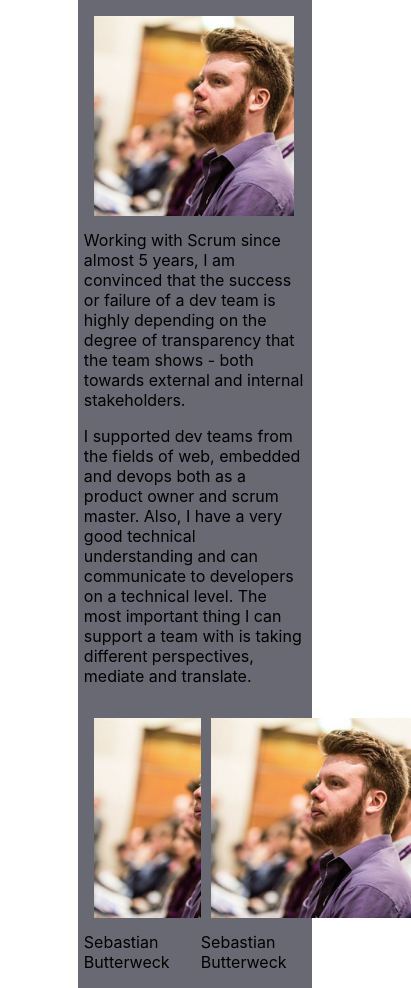
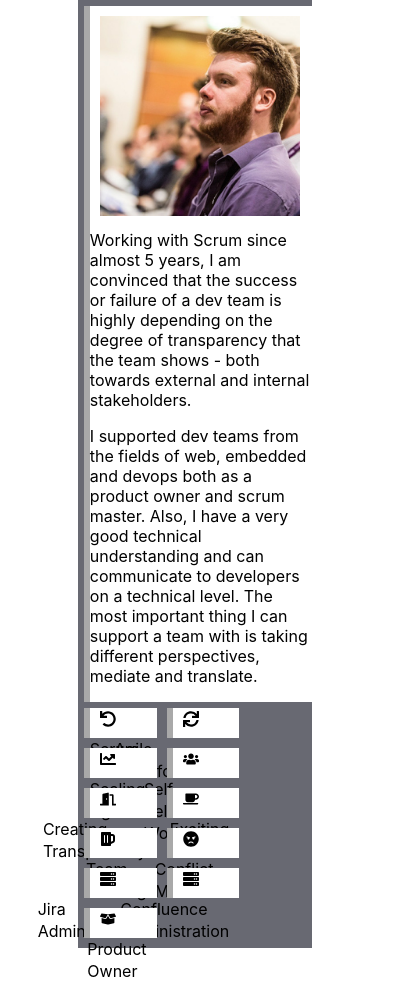
Before and after one commit to Butterweck/butt3rweck.com, a React (Create React App) app: page / in a window 390 px wide. Shown: the whole page, 411 px wide, since content can reach past the window. Built offline with nearby package versions, Linux system fonts and the light colour scheme.

Commit message:
implemented stump for offers, parameterized skills, destroyed img responsiveness :/

```diff
--- a/package.json
+++ b/package.json
@@ -5,6 +5,7 @@
   "dependencies": {
     "react": "^16.7.0",
     "react-dom": "^16.7.0",
+    "react-icons": "^3.2.2",
     "react-scripts": "2.1.2"
   },
   "scripts": {
--- a/src/App.css
+++ b/src/App.css
@@ -12,7 +12,7 @@
   height: auto;
   margin-left: 2.5%;
   margin-right: 2.5%;
-  margin-top:2.5%;
+  margin-top: 2.5%;
 }
 
 .Full {
@@ -31,9 +31,48 @@
 
 .Header-Image {
   float: left;
-  margin: 10px;
+  margin-right: 10px;
+  margin-left: 10px;
+  margin-top: 10px;
+  margin-bottom: 10px;
 }
 
-.Header-Text {
+.Icon {
+  float: left;
+  margin-left: 10px;
+  margin-right: 10px;
+  height: 30px;
+}
+
+.Icon-Tag {
+  vertical-align: middle;
+}
+.Text {
   display: inline;
 }
+
+.Icon-Text {
+  float: right;
+  margin-right: 10px;
+  height: 30px;
+}
+
+p.Next-To-Icon {
+  display: inline;
+  vertical-align: middle;
+}
+
+.Skill {
+  border-left: 6px solid darkgray;
+  margin-right: 10px;
+  margin-bottom: 10px;
+  background-color: white;
+  width: 30%;
+  float: left;
+  height: 30px;
+}
+
+.Header {
+  border-left: 6px solid darkgray;
+  background-color: white;
+}
--- a/src/App.js
+++ b/src/App.js
@@ -2,6 +2,8 @@ import React, { Component } from "react";
 import "./App.css";
 import { Header } from "./components/Header";
 import { Offers } from "./components/Offers";
+import { Projects } from "./components/Projects";
+import { Quotes } from "./components/Quotes";
 
 class App extends Component {
   render() {
@@ -9,7 +11,6 @@ class App extends Component {
       <div class="App">
         <Header />
         <Offers />
-        <Offers />
       </div>
     );
   }
--- a/src/components/Header.js
+++ b/src/components/Header.js
@@ -9,7 +9,7 @@ export class Header extends Component {
         <div class="Header-Image">
           <img class="Image" src={logo} alt="logo" />
         </div>
-        <div class="Header-Text">
+        <div class="Text">
           <p>
             Working with Scrum since almost 5 years, I am convinced that the
             success or failure of a dev team is highly depending on the degree
--- a/src/components/Offers.js
+++ b/src/components/Offers.js
@@ -1,17 +1,22 @@
 import React, { Component } from "react";
-import logo from "../imgs/profile.jpg";
 import "../App.css";
+import { Skill } from "./Skill";
 
 export class Offers extends Component {
   render() {
     return (
-      <div class="All Half">
-          <div class="Header-Image">
-            <img class="Image" src={logo} alt="logo" />
-          </div>
-          <div class="Header-Text">
-            <p>Sebastian Butterweck</p>
-          </div>
+      <div class="All Full">
+        <Skill icon="FaUndo" description="Scrum Master" />
+        <Skill icon="FaSync" description="Agile Transformation" />
+        <Skill icon="FaChartLine" description="Scaling Agile" />
+        <Skill icon="FaUsers" description="Self Selection Workshops" />
+        <Skill icon="FaDoorOpen" description="Creating Transparency" />
+        <Skill icon="FaCoffee" description="Exciting Retros" />
+        <Skill icon="FaBeer" description="Team Building" />
+        <Skill icon="FaAngry" description="Conflict Mediation" />
+        <Skill icon="FaServer" description="Jira Administration" />
+        <Skill icon="FaServer" description="Confluence Administration" />
+        <Skill icon="FaBoxOpen" description="Product Owner" />
       </div>
     );
   }
--- a/src/components/Projects.js
+++ b/src/components/Projects.js
@@ -0,0 +1,18 @@
+import React, { Component } from "react";
+import logo from "../imgs/profile.jpg";
+import "../App.css";
+
+export class Projects extends Component {
+  render() {
+    return (
+      <div class="All Half">
+          <div class="Header-Image">
+            <img class="Image" src={logo} alt="logo" />
+          </div>
+          <div class="Text">
+            <p>Sebastian Butterweck</p>
+          </div>
+      </div>
+    );
+  }
+}
--- a/src/components/Quotes.js
+++ b/src/components/Quotes.js
@@ -0,0 +1,18 @@
+import React, { Component } from "react";
+import logo from "../imgs/profile.jpg";
+import "../App.css";
+
+export class Quotes extends Component {
+  render() {
+    return (
+      <div class="All Half">
+          <div class="Header-Image">
+            <img class="Image" src={logo} alt="logo" />
+          </div>
+          <div class="Text">
+            <p>Sebastian Butterweck</p>
+          </div>
+      </div>
+    );
+  }
+}
--- /dev/null
+++ b/src/components/Skill.js
@@ -0,0 +1,68 @@
+import React, { Component } from "react";
+import "../App.css";
+import { FaBeer } from "react-icons/fa";
+import { FaAngry } from "react-icons/fa";
+import { FaQuestion } from "react-icons/fa";
+import { FaServer } from "react-icons/fa";
+import { FaCoins } from "react-icons/fa";
+import { FaBoxOpen } from "react-icons/fa";
+import { FaCoffee } from "react-icons/fa";
+import { FaChartLine } from "react-icons/fa";
+import { FaDoorOpen } from "react-icons/fa";
+import { FaUndo } from "react-icons/fa";
+import { FaUsers } from "react-icons/fa";
+import { FaSync } from "react-icons/fa";
+
+export class Skill extends Component {
+  icon(type) {
+    switch (type) {
+      case "FaBeer":
+        return <FaBeer class="Icon-Tag" />;
+        break;
+      case "FaAngry":
+        return <FaAngry class="Icon-Tag" />;
+        break;
+      case "FaServer":
+        return <FaServer class="Icon-Tag" />;
+        break;
+      case "FaCoins":
+        return <FaCoins class="Icon-Tag" />;
+        break;
+      case "FaBoxOpen":
+        return <FaBoxOpen class="Icon-Tag" />;
+        break;
+      case "FaCoffee":
+        return <FaCoffee class="Icon-Tag" />;
+        break;
+      case "FaChartLine":
+        return <FaChartLine class="Icon-Tag" />;
+        break;
+      case "FaDoorOpen":
+        return <FaDoorOpen class="Icon-Tag" />;
+        break;
+      case "FaUndo":
+        return <FaUndo class="Icon-Tag" />;
+        break;
+      case "FaUsers":
+        return <FaUsers class="Icon-Tag" />;
+        break;
+      case "FaSync":
+        return <FaSync class="Icon-Tag" />;
+        break;
+      default:
+        return <FaQuestion class="Icon-Tag" />;
+        break;
+    }
+  }
+
+  render() {
+    return (
+      <div class="Skill">
+        <div class="Icon">{this.icon(this.props.icon)}</div>
+        <div class="Icon-Text">
+          <p class="Next-To-Icon">{this.props.description}</p>
+        </div>
+      </div>
+    );
+  }
+}
```
Also changed, not shown: 1 other file (tests, documents, lock files or other folders).
